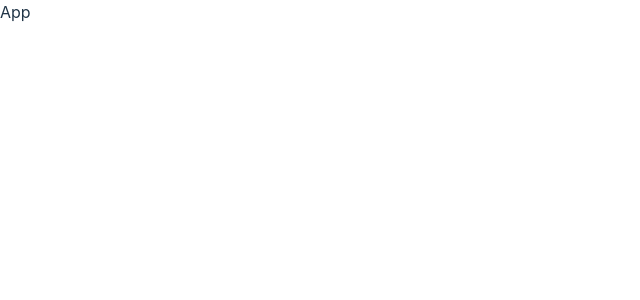
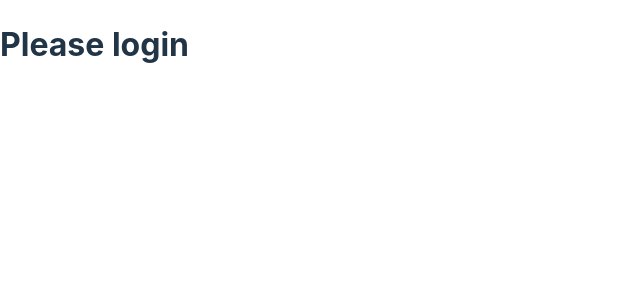
Before and after one commit to serge-prysiazhnyi/nord-test, a React (Vite) app: page /login in a window 1280 px wide. Shown: the top 300 px of the page, without its empty margins (0-640 px from the left). Built offline with nearby package versions, Linux system fonts and the light colour scheme.

Commit message:
add router and base routes

```diff
--- a/package.json
+++ b/package.json
@@ -15,7 +15,8 @@
   },
   "dependencies": {
     "react": "^18.3.1",
-    "react-dom": "^18.3.1"
+    "react-dom": "^18.3.1",
+    "react-router-dom": "^6.27.0"
   },
   "devDependencies": {
     "@eslint/js": "^9.11.1",
--- a/src/App.tsx
+++ b/src/App.tsx
@@ -1,5 +1,34 @@
-function App() {
-  return <div>App</div>
+import React from 'react'
+import { Routes, Route, Navigate } from 'react-router-dom'
+
+import ProtectedRoute from '../src/components/ProtectedRoute/ProtectedRoute'
+import Index from './pages/Index'
+import Login from './pages/Login'
+import Notfound from './pages/Notfound'
+import { getToken } from '../src/utils/storage'
+
+const App: React.FC = () => {
+  const isAuthenticated = Boolean(getToken())
+
+  return (
+    <Routes>
+      <Route
+        path="/login"
+        element={isAuthenticated ? <Navigate to="/" /> : <Login />}
+      />
+
+      <Route
+        path="/"
+        element={
+          <ProtectedRoute>
+            <Index />
+          </ProtectedRoute>
+        }
+      />
+
+      <Route path="*" element={<Notfound />} />
+    </Routes>
+  )
 }
 
 export default App
--- /dev/null
+++ b/src/components/ProtectedRoute/ProtectedRoute.tsx
@@ -0,0 +1,11 @@
+import React from 'react'
+import { Navigate } from 'react-router-dom'
+import { getToken } from '../../utils/storage'
+
+const ProtectedRoute: React.FC<{ children: JSX.Element }> = ({ children }) => {
+  const token = getToken()
+
+  return token ? children : <Navigate to="/login" />
+}
+
+export default ProtectedRoute
--- a/src/main.tsx
+++ b/src/main.tsx
@@ -1,10 +1,14 @@
 import { StrictMode } from 'react'
 import { createRoot } from 'react-dom/client'
+import { BrowserRouter } from 'react-router-dom'
+
 import App from './App.tsx'
 import './index.css'
 
 createRoot(document.getElementById('root')!).render(
   <StrictMode>
-    <App />
+    <BrowserRouter>
+      <App />
+    </BrowserRouter>
   </StrictMode>,
 )
--- /dev/null
+++ b/src/pages/Index/index.tsx
@@ -0,0 +1,9 @@
+import { memo } from 'react'
+
+const Index: React.FC = memo(() => {
+  return <h1>Hello</h1>
+})
+
+Index.displayName = 'Index'
+
+export default Index
--- /dev/null
+++ b/src/pages/Login/index.tsx
@@ -0,0 +1,9 @@
+import { memo } from 'react'
+
+const Login: React.FC = memo(() => {
+  return <h1>Please login</h1>
+})
+
+Login.displayName = 'Login'
+
+export default Login
--- /dev/null
+++ b/src/pages/Notfound/index.tsx
@@ -0,0 +1,7 @@
+import React, { memo } from 'react'
+
+const Notfound: React.FC = memo(() => <h1>404: Page Not Found</h1>)
+
+Notfound.displayName = 'Notfound'
+
+export default Notfound
```
Also changed, not shown: 1 other file (tests, documents, lock files or other folders).
